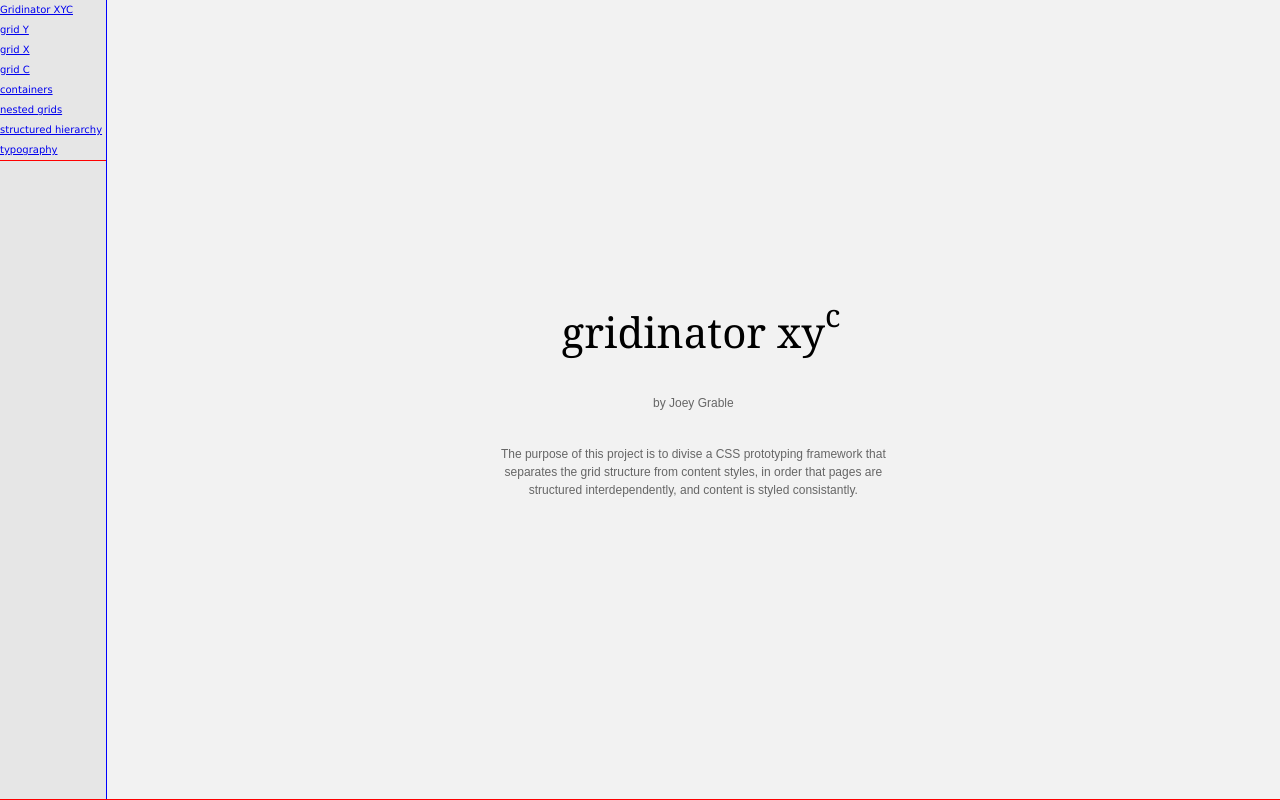
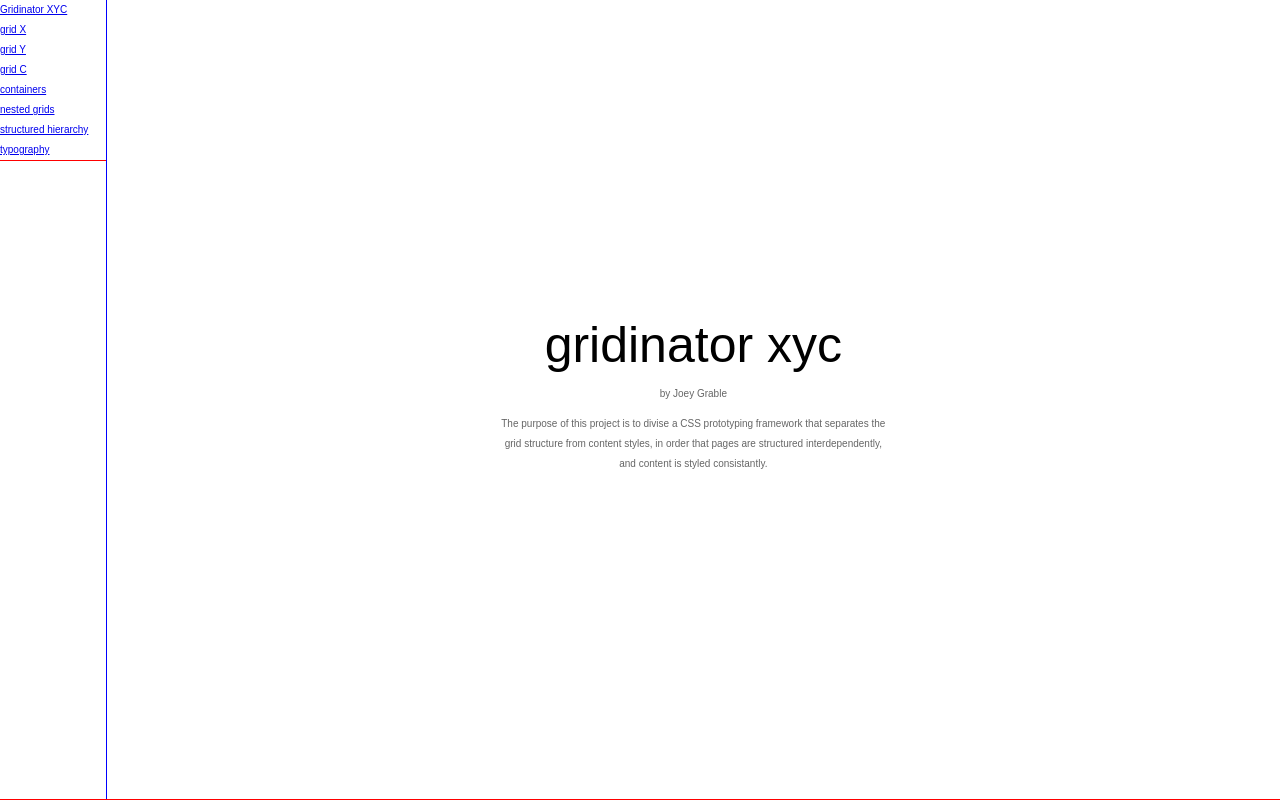
Before and after one commit to joeygrable94/Gridinator-XYC, a PHP site: page / in a window 1280 px wide. Run offline with PHP 8.4, Linux system fonts and the light colour scheme.

Commit message:
edited styles ontypographic-base.css and the typography page layouts

```diff
--- a/grid-typography.php
+++ b/grid-typography.php
@@ -13,7 +13,7 @@
 	<!-- END gridinator -->
 
 	<!-- gridinator -->
-	<div class="gx gcol-12 contain c540 baseline-grid-18px">
+	<div class="gx gcol-12 contain c540 baseline-grid-10px">
 		<div class="gc gc-text span-12">
 			<h1>Typographic Grid</h1>
 
--- a/inc/css/custom.css
+++ b/inc/css/custom.css
@@ -23,7 +23,7 @@
 [class^="span-"]:last-child {	border-right: none;	}
 
 div:hover {
-	background-color: rgba(0, 0, 0, 0.05);
+	/* background-color: rgba(0, 0, 0, 0.05); */
 	-webkit-transition: all .1s ease;
 	transition: all .1s ease;
 	cursor: default;
--- a/inc/css/main.css
+++ b/inc/css/main.css
@@ -1383,170 +1383,6 @@ order
   height: 1920px; }
 
 /**
- * IMPORTS
- */
-/*
-@font-face {
-	font-family: 'akzg-bold';
-	src: url("../fonts/AkzidenzGrotesk-Bold.otf");
-}
-@font-face {
-	font-family: 'akzg-light';
-	src: url("../fonts/AkzidenzGrotesk-Light.otf");
-}
-@font-face {
-	font-family: 'akzg-light-italic';
-	src: url("../fonts/AkzidenzGrotesk-LightItalic.otf");
-}
-@font-face {
-	font-family: 'akzg-super';
-	src: url("../fonts/AkzidenzGrotesk-Super.otf");
-}
-*/
-/**
- * typography
- */
-html {
-  font-size: 62.5%; }
-
-body {
-  font-family: sans-serif;
-  font-size: 12px;
-  line-height: 18px;
-  font-weight: 400; }
-
-/**
- * headings
- */
-h1, h2, h3, h4, h5, h6 {
-  font-family: sans-serif; }
-
-/*
-$font-primary
-$font-secondary
-$font-teriary
-
-$font-size-base
-$line-height-base
-$font-weight-base
-*/
-h1 {
-  font-family: inherit;
-  font-size: 77.664px;
-  line-height: 72px;
-  padding-top: 36px;
-  padding-bottom: 24px; }
-
-h2 {
-  font-family: inherit;
-  font-size: 58.248px;
-  line-height: 54px;
-  padding-top: 24px;
-  padding-bottom: 18px; }
-
-h3 {
-  font-family: inherit;
-  font-size: 38.832px;
-  line-height: 54px;
-  padding-top: 18px;
-  padding-bottom: 12px; }
-
-h4 {
-  font-family: inherit;
-  font-size: 19.416px;
-  line-height: 18px;
-  padding-top: 12px;
-  padding-bottom: 6px; }
-
-h5 {
-  font-size: 12px;
-  line-height: 18px;
-  line-height: 18px;
-  padding-top: 6px;
-  padding-bottom: 0px;
-  font-style: italic; }
-
-h6 {
-  font-family: cursive;
-  font-size: 12px;
-  line-height: 18px;
-  padding-top: 24px;
-  padding-bottom: 24px;
-  font-weight: 900; }
-
-/**
- * links
- */
-a {
-  text-decoration: underline; }
-
-a:hover {
-  text-decoration: underline;
-  cursor: pointer; }
-
-/**
- * paragraphs
- */
-p {
-  font-family: sans-serif;
-  font-size: 12px;
-  line-height: 18px;
-  font-weight: 400;
-  font-style: regular;
-  padding-bottom: 18px; }
-
-p small {
-  font-style: italic; }
-
-/**
- * special
- */
-sup {
-  position: absolute;
-  font-size: 75%;
-  margin-top: -2.5%; }
-
-/**
- * lists
- */
-ul {
-  list-style: disc;
-  margin-top: 18px;
-  margin-bottom: 18px;
-  font-family: sans-serif; }
-
-li {
-  display: list-item;
-  list-style-position: inside;
-  padding-left: 18px; }
-
-/**
- * definition lists
- */
-dl {
-  position: relative;
-  display: block; }
-
-dt {
-  margin-top: 18px;
-  margin-bottom: 18px; }
-
-dd {
-  margin-left: 18px; }
-
-/**
- * appendable classes
- */
-.text-right {
-  text-align: right; }
-
-.text-italic {
-  font-style: italic; }
-
-.text-center {
-  text-align: center; }
-
-/**
  * responsive styles
  */
 
--- a/inc/css/main.scss
+++ b/inc/css/main.scss
@@ -8,7 +8,7 @@
 @import "partials/gridXY";
 @import "partials/gridC";
 @import "partials/gridUnits";
-@import "partials/typography";
+// @import "partials/typography";
 
 // Content Styles
 // @import "partials/forms";
--- a/inc/css/typographic-base.css
+++ b/inc/css/typographic-base.css
@@ -1,15 +1,15 @@
 
 body {
-	font: 10px/2 "Lucida Grande", Helvetica, Sans-Serif;
+	font: 10px/2 Sans-Serif;
 }
 
 h1 {
-	font: 42px Georgia, Serif;
+	font: 50px Sans-Serif;
 	margin: 0 0 10px 0;
 }
 h2 {
-	font: 20px Georgia, Serif;
-	margin: 0 0 1px 0;
+	font: 20px Sans-Serif;
+	margin: 5px 0 5px 0;
 }
 h2.bump {
 	text-indent: 70px;
@@ -18,7 +18,7 @@ h2.bump {
 
 
 p {
-	margin: 0 0 15px 0;
+	margin: 0 0 10px 0;
 	color: #666;
 }
 p.thin {
@@ -28,7 +28,7 @@ p.thin {
 
 
 blockquote {
-	font: italic 15px/20px Georgia, Serif;
+	font: italic 15px/20px Sans-Serif;
 	width: 180px;
 }
 
@@ -49,11 +49,11 @@ ul.meta {
 }
 ul.meta li {	text-align: right;	}
 ul.meta li.author {
-	font: normal small-caps normal 15px Georgia, Serif;
-	margin: 0 0 2px 0;
+	font: normal small-caps normal 15px Sans-Serif;
+	margin: 0 0 3px 0;
 	letter-spacing: 2px;
 }
-ul.meta li.date {	margin: 0 0 10px 0;	}
+ul.meta li.date {	margin: 0 0 20px 0;	}
 ul.meta li.comments {	font-style: italic;	}
 
 
--- a/inc/snippets/_header.php
+++ b/inc/snippets/_header.php
@@ -27,8 +27,8 @@
 			<!-- Content Case / gc Instance -->
 			<nav class="gy">
 				<a class="gc" href="./index.php">Gridinator XYC</a>
+				<a class="gc" href="./grid-x.php">grid X</a>
 				<a class="gc" href="./grid-y.php">grid Y</a>
-				<a class="gc" href="./grid-x.php">grid X</a>
 				<a class="gc" href="./grid-c.php">grid C</a>
 				<!--<a class="gc" href="./grid-inch.php">grid inch</a>-->
 				<a class="gc" href="./grid-container.php">containers</a>
```
Also changed, not shown: 1 other file.
